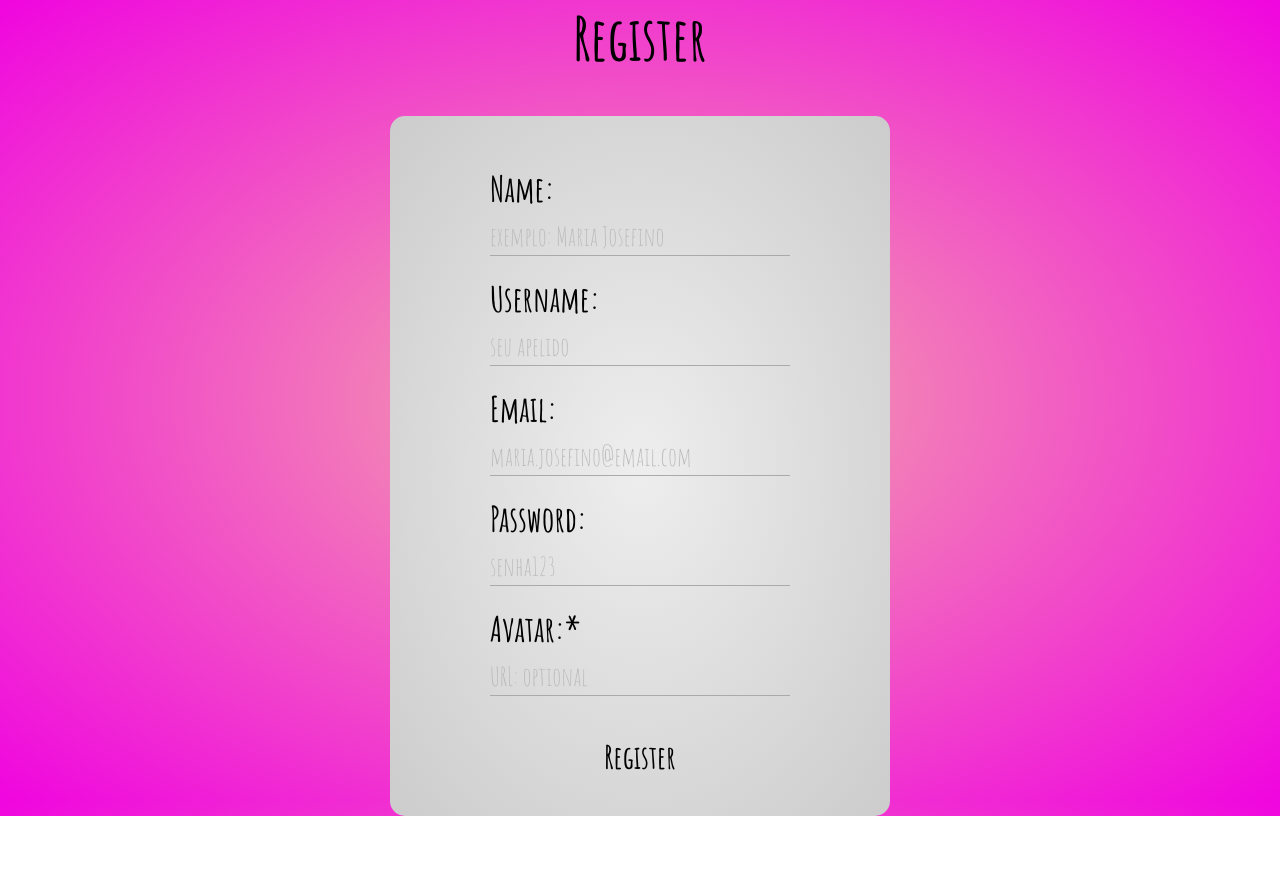
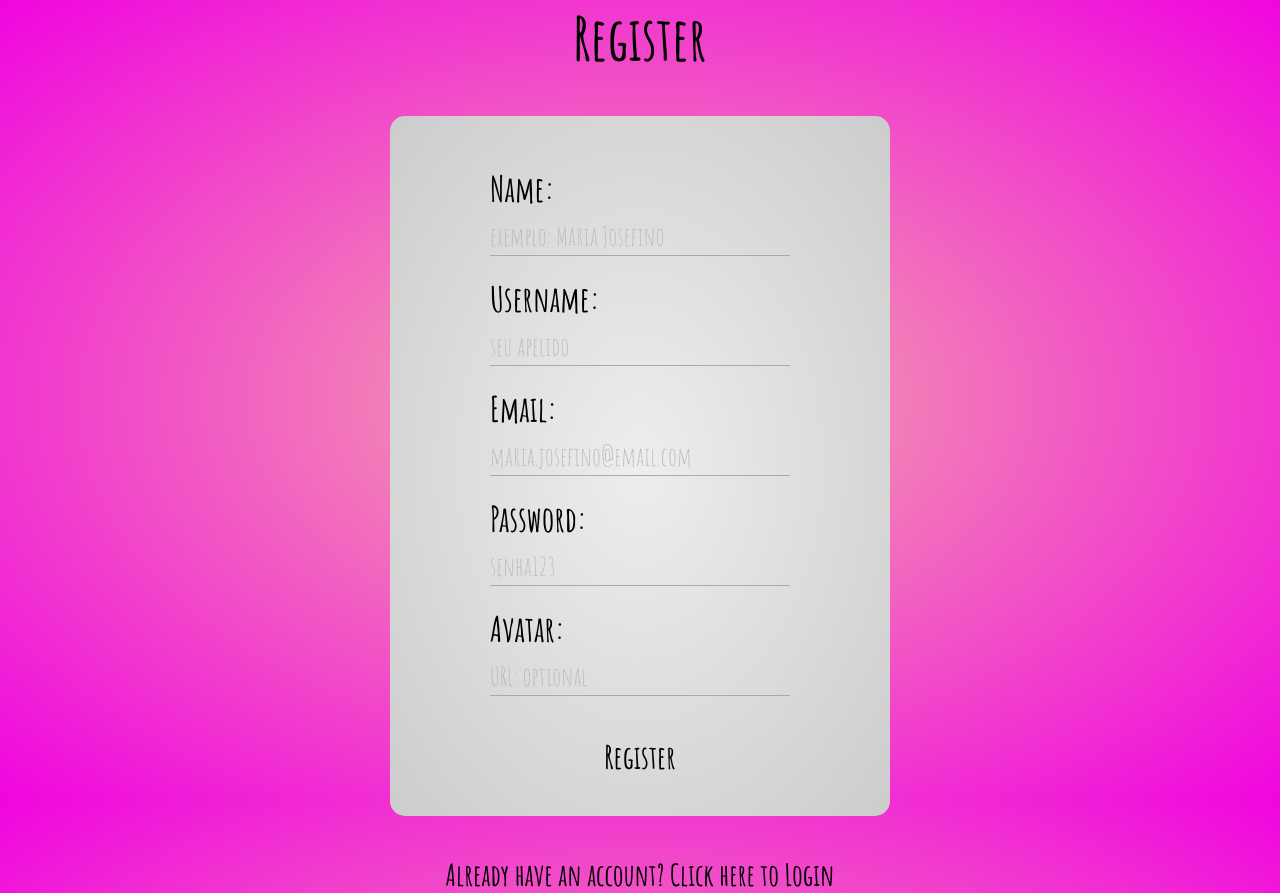
Before and after one commit to VictorMayer/custom-mini-games, a React (Create React App) app: page /sign-up in a window 1280 px wide. Before the commit the page ends 816 px from the top, so only its background shows below. Built offline with nearby package versions, Linux system fonts and the light colour scheme.

Commit message:
login page created, must create backend

```diff
--- a/src/components/Login.js
+++ b/src/components/Login.js
@@ -1,6 +1,121 @@
+import styled from "styled-components";
+import React from "react";
+import { useHistory } from "react-router";
+
 export default function Login() {
+
+    const [user, setUser] = React.useState({username:"", email: "", password:""});
+    const history = useHistory();
+
+    function submit(e) {
+        e.preventDefault();
+        const body = {
+            username: user.username,
+            email: user.email,
+            password: user.password
+        }
+        console.log(body);
+        //axios e bla bla bla
+    }
+
     return(
-        <>
-        </>
+        <Page>
+        <p>Login</p>
+        <Container>
+            <form onSubmit={submit}>
+                <label htmlFor="user">Username / email:</label>
+                <input type="text" id="user" name="user" placeholder="seu apelido ou seu e-mail" value={user.username} onChange={(e)=>setUser({...user, username: e.target.value, email: e.target.value})}></input>
+                <label htmlFor="password">Password:</label>
+                <input type="password" id="password" name="password" placeholder="senha123" value={user.password} onChange={(e)=>setUser({...user, password: e.target.value})}></input>
+                <button onClick={submit} type="submit">Login</button>
+            </form>
+        </Container>
+        <p onClick={()=>history.push("/sign-up")}>Don't have an Account? Create yours now!</p>
+        </Page>
     )
 }
+
+const Container = styled.div`
+display: flex;
+flex-direction: column;
+align-items: center;
+justify-content: center;
+background: radial-gradient(#eee, #ccc);
+border-radius: 15px;
+min-height: 700px;
+min-width:500px;
+font-weight:700;
+font-size: 35px;
+padding-top: 20px;
+form{
+    padding-top: 150px;
+    text-align: start;
+    display: flex;
+    flex-direction: column;
+    button{
+        margin-top: 150px;
+        align-self: center;
+        background:none;
+        border: none;
+        outline: none;
+        width:100px;
+        height:60px;
+        border-radius: 10px;
+        font-family: 'Amatic SC', cursive;
+        font-weight: 700;
+        font-size: 32px;
+        cursor: pointer;
+        &:hover{
+            font-size: 45px;
+            background: linear-gradient(115deg, #fff47c, #f005df);
+            transition: 500ms;
+            width:155px;
+        }
+    }
+    input{
+        margin: 5px 0px 20px 0px;
+        background:none;
+        border: none;
+        border-bottom: 1px solid #aaa;
+        width: 300px;
+        height: 40px;
+        outline: none;
+        font-family: 'Amatic SC', cursive;
+        font-weight: 700;
+        font-size: 28px;
+        text-align: start;
+        color: #333;
+        &::placeholder{
+            font-family: 'Amatic SC', cursive;
+            font-weight: 400;
+            font-size: 26px;
+            text-align: start;
+            color:#bbb;
+        }
+    }
+}
+`
+
+const Page = styled.div`
+    font-size: 60px;
+    font-weight: 700;
+    text-align: center;
+    p:first-child{
+        margin-bottom: 40px;
+        cursor: default;
+        &:hover{
+            margin-bottom: 28px;
+            font-size: 70px;
+
+        }
+    }
+    p:last-child{
+        margin-top: 40px;
+        font-size: 30px;
+        cursor: pointer;
+        &:hover{
+            font-size: 33px;
+            text-decoration: underline;
+        }
+    }
+`
--- a/src/components/Register.js
+++ b/src/components/Register.js
@@ -1,14 +1,22 @@
 import styled from "styled-components";
 import React from "react";
+import { useHistory } from "react-router";
 
 export default function Register() {
 
     const [user, setUser] = React.useState({name: "", username:"", email: "", password:"", image:""});
+    const history = useHistory();
 
     function submit(e) {
         e.preventDefault();
-        console.log("dispara a função!")
-        //axios e bla bla bla
+        const body = {
+            name: user.name,
+            user: user.username,
+            email: user.email,
+            password: user.password,
+            image: user.image
+        }
+        console.log(body);
     }
 
     return(
@@ -17,18 +25,19 @@ export default function Register() {
         <Container>
             <form onSubmit={submit}>
                 <label htmlFor="name">Name:</label>
-                <input required type="text" id="name" name="name" placeholder="exemplo: Maria Josefino" value={user.name} onChange={(e)=>setUser({...user, name: e.target.value})}></input>
+                <input type="text" id="name" name="name" placeholder="exemplo: Maria Josefino" value={user.name} onChange={(e)=>setUser({...user, name: e.target.value})}></input>
                 <label htmlFor="user">Username:</label>
-                <input required type="text" id="user" name="user" placeholder="seu apelido" value={user.username} onChange={(e)=>setUser({...user, username: e.target.value})}></input>
+                <input type="text" id="user" name="user" placeholder="seu apelido" value={user.username} onChange={(e)=>setUser({...user, username: e.target.value})}></input>
                 <label htmlFor="email">Email:</label>
-                <input required type="email" id="email" name="email" placeholder="maria.josefino@email.com" value={user.email} onChange={(e)=>setUser({...user, email: e.target.value})}></input>
+                <input type="email" id="email" name="email" placeholder="maria.josefino@email.com" value={user.email} onChange={(e)=>setUser({...user, email: e.target.value})}></input>
                 <label htmlFor="password">Password:</label>
-                <input required type="password" id="password" name="password" placeholder="senha123" value={user.password} onChange={(e)=>setUser({...user, password: e.target.value})}></input>
-                <label htmlFor="avatar">Avatar:* </label>
+                <input type="password" id="password" name="password" placeholder="senha123" value={user.password} onChange={(e)=>setUser({...user, password: e.target.value})}></input>
+                <label htmlFor="avatar">Avatar: </label>
                 <input type="url" id="avatar" name="avatar" placeholder="URL: optional" value={user.image} onChange={(e)=>setUser({...user, image: e.target.value})}></input>
                 <button onClick={submit} type="submit">Register</button>
             </form>
         </Container>
+        <p onClick={()=>history.push("/sign-in")}>Already have an account? Click here to Login</p>
         </Page>
     )
 }
@@ -44,7 +53,6 @@ min-height: 700px;
 min-width:500px;
 font-weight:700;
 font-size: 35px;
-margin-top: 40px;
 padding-top: 20px;
 form{
     text-align: start;
@@ -98,4 +106,22 @@ const Page = styled.div`
     font-size: 60px;
     font-weight: 700;
     text-align: center;
+    p:first-child{
+        margin-bottom: 40px;
+        cursor: default;
+        &:hover{
+            margin-bottom: 28px;
+            font-size: 70px;
+
+        }
+    }
+    p:last-child{
+        margin-top: 40px;
+        font-size: 30px;
+        cursor: pointer;
+        &:hover{
+            font-size: 33px;
+            text-decoration: underline;
+        }
+    }
 `
```
